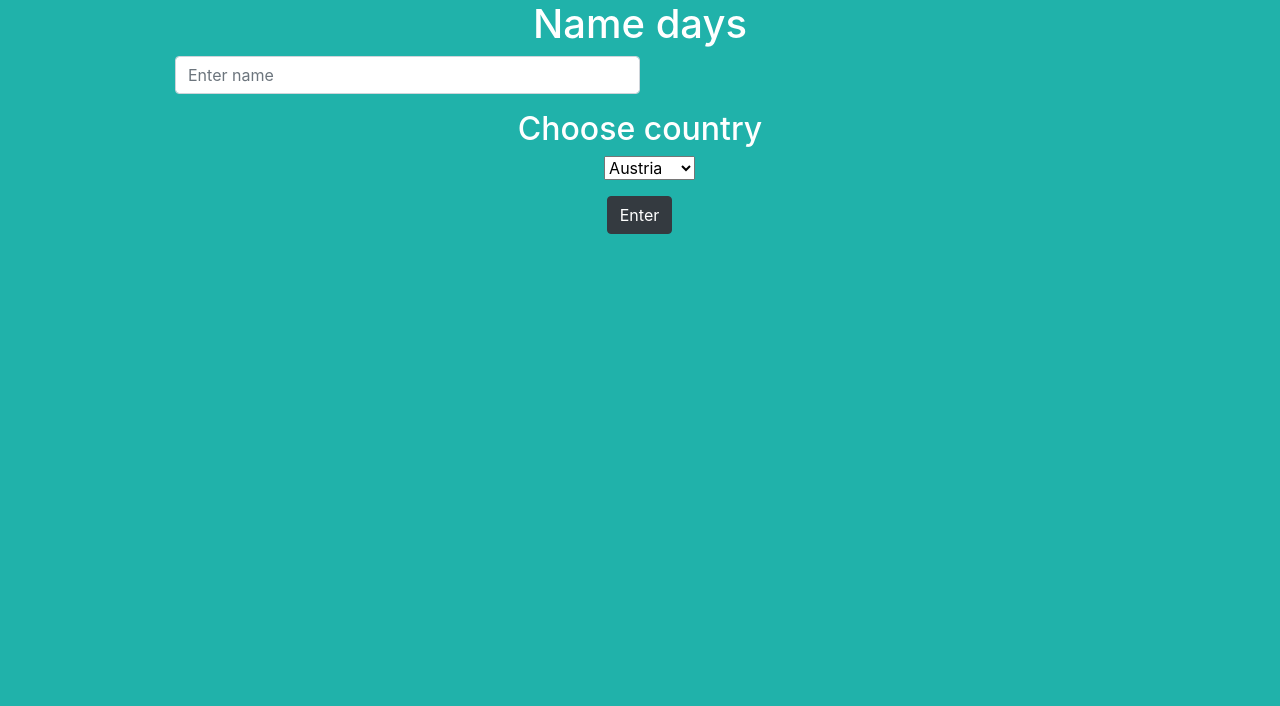
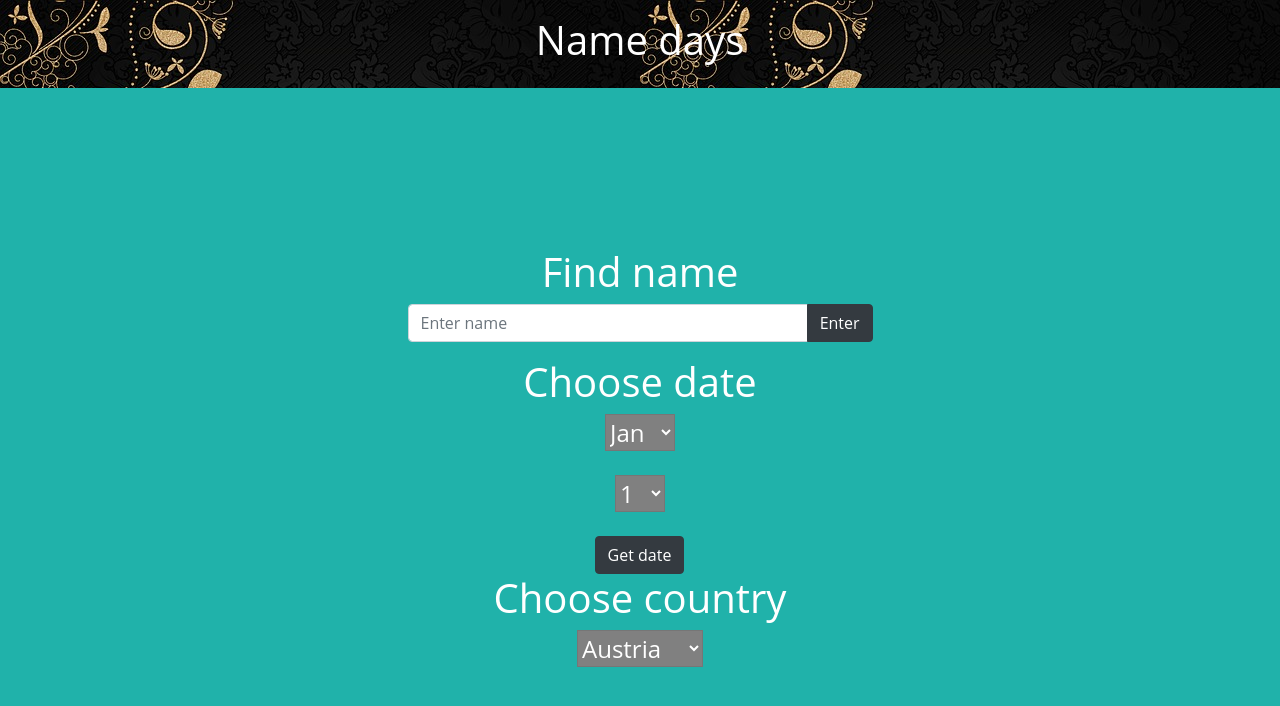
Before and after one commit to bdnaima/namesday-app, a plain HTML site: page index.html in a window 1280 px wide. Drawn offline with nearby package versions, Linux system fonts and the light colour scheme.

Commit message:
Styling, more select/option elements and code.

```diff
--- a/assets/scripts/app.js
+++ b/assets/scripts/app.js
@@ -1,37 +1,31 @@
-
 
 
 const buttonEl = document.querySelector("#button");
-const userInputEl = document.querySelector("#userInput")
-const userInputCountry = document.querySelector("#userInputCountry")
+const userInputEl = document.querySelector("#userInput");
+const userInputCountry = document.querySelector("#userInputCountry");
 
 buttonEl.addEventListener('click', async function() {
 
     const userInput = userInputEl.value;
-    const country = userInputCountry.value
-   // const userInputTwo = userInputCountry.value;
+    const country = userInputCountry.value;
 
 
-    const response = await fetch(`https://api.abalin.net/getdate?name=${userInput}&country=${country}`);
+    const response = await fetch(`https://api.abalin.net/getdate?name=${userInput}&country=${country}`)
     const data = await response.json()
-    console.log(data);
+    console.log(data)
 
 
     const nameInput = document.querySelector("#nameInput");
 
     let html = "";
+
+
     data.results.forEach(async (item) => {
 
-        const response = await fetch(`https://api.abalin.net/namedays?&month=${item.month}&day=${item.day}`);
-        const result = await response.json();
 
-        html += `<h1>${item.name}</h1>
-                <h2>Month</h2>
-                <h3>${item.month}</h3>
-                <h2>Day</h2>
-                <h3>${item.day}</h3>
-                <h2>Other names around the world</h2>
-                <p>${result.data[0].namedays}</p>`;
+        html += `<h2>${item.name}</h2>
+                <h3 style = "background-color: red; width: 50%; text-align: center;">${item.month}</h3>
+                <h3 style="background-color: white; color: black; width: 50%; text-align: center;">${item.day}</h3>`;
 
         nameInput.innerHTML = html;
 
@@ -39,10 +33,23 @@ buttonEl.addEventListener('click', async function() {
 
     });
 
+});
 
+// Getting the dat  e
+const userInputMonth = document.querySelector("#userInputMonth");
+const dateButton = document.querySelector("#dateButton")
 
+dateButton.addEventListener('click', async function() {
+    const dateValue = userInputMonth.value;
+    const country = userInputCountry.value;
 
-   //console.log(userInput);
-//    console.log(userInputTwo);
+    const responseDate = await fetch(`https://api.abalin.net/namedays?country=${country}&month=${dateValue}&day=15`);
+    const result = await responseDate.json();
 
+    console.log(result);
+
+    const nameInput = document.querySelector('#nameInput');
+    const resultNames = result.data[0].namedays[country];
+
+    nameInput.innerHTML = `<p>${resultNames}</p>`;
 });
--- a/assets/styles/style.css
+++ b/assets/styles/style.css
@@ -7,51 +7,62 @@
     padding: 0;
 }
 
+header {
+    background-image: url("../images/background_name.jpg");
+    padding: 1em;
+}
+
+header h1 {
+    text-align: center;
+}
+
 body {
-    /* background-image: url("../images/background_name.jpg"); */
+
     background-color: lightseagreen;
     color: white;
+    font-family: open Sans, sans-serif;
 }
 
 .container {
     max-width: 960px;
+    display: flex;
+    flex-direction: column;
+    align-items: center;
+    margin-top: 5em;
     margin-left: auto;
     margin-right: auto;
 }
 
-.country-option {
-    display: flex;
-    justify-content: center;
-    flex-direction: column;
-}
 
-.country-option h2 {
-    text-align: center;
-}
 
-.country-option select {
-    align-self: center;
-    margin-left: 1.2em;
-    margin-bottom: 1rem;
+select {
+    background-color: gray;
+    color: white;
+    font-size: 1.5em;
+    margin-bottom: 1em;
 }
 
 .input-group-append {
     justify-content: space-evenly;
 }
 
-h1, h2, h3, p {
-    text-align: center;
-    color: white;
+#nameInput {
+    display: flex;
+    flex-direction: column;
+    align-items: center;
 }
 
-
-#input {
-    text-align: center;
+h2, h3 {
+    padding: 20px;
 }
 
 /* Tablet */
 
 @media screen and (min-width: 768px) {
+
+    .container {
+        margin-top: 10em;
+    }
     .input-group {
         max-width: 50%;
     }
@@ -60,6 +71,10 @@ h1, h2, h3, p {
 /* Desktop */
 
 @media screen and (min-width: 992px) {
+
+    .container {
+        margin-top: 10em;
+    }
     .input-group {
         max-width: 50%;
     }
--- a/index.html
+++ b/index.html
@@ -12,15 +12,74 @@
 </head>
 
 <body>
+    <header>
+        <h1>Name days</h1>
+    </header>
     <main class="container">
-        <h1>Name days</h1>
+
+        <h1>Find name</h1 style="background: red;">
 
         <div class="input-group mb-3">
             <input id="userInput" type="text" class="form-control" placeholder="Enter name"
                 aria-label="Recipient's username" aria-describedby="button-addon2">
+            <div class="input-group-append">
+                <button id="button" class="btn btn-dark" type="button">Enter</button>
+            </div>
         </div>
-        <div class="country-option">
-        <h2>Choose country</h2>
+        <h1>Choose date</h1>
+        <select id="userInputMonth">
+            <option value="1">Jan</option>
+            <option value="2">Feb</option>
+            <option value="3">Mar</option>
+            <option value="4">Apr</option>
+            <option value="5">May</option>
+            <option value="6">Jun</option>
+            <option value="7">Jul</option>
+            <option value="8">Aug</option>
+            <option value="9">Sep</option>
+            <option value="10">Oct</option>
+            <option value="11">Nov</option>
+            <option value="12">Dec</option>
+        </select>
+
+        <select id="userInputDay">
+            <option value="1">1</option>
+            <option value="2">2</option>
+            <option value="3">3</option>
+            <option value="4">4</option>
+            <option value="5">5</option>
+            <option value="6">6</option>
+            <option value="7">7</option>
+            <option value="8">8</option>
+            <option value="9">9</option>
+            <option value="10">10</option>
+            <option value="11">11</option>
+            <option value="12">12</option>
+            <option value="12">12</option>
+            <option value="13">12</option>
+            <option value="14">12</option>
+            <option value="15">12</option>
+            <option value="16">12</option>
+            <option value="17">12</option>
+            <option value="18">12</option>
+            <option value="19">12</option>
+            <option value="20">12</option>
+            <option value="21">12</option>
+            <option value="22">12</option>
+            <option value="23">12</option>
+            <option value="24">12</option>
+            <option value="25">12</option>
+            <option value="26">12</option>
+            <option value="27">12</option>
+            <option value="28">12</option>
+            <option value="29">12</option>
+            <option value="30">12</option>
+            <option value="31">12</option>
+        </select>
+        <div class="input-group-append">
+            <button id="dateButton" class="btn btn-dark" type="button">Get date</button>
+        </div>
+        <h1>Choose country</h1>
             <select id="userInputCountry">
                 <option value="at">Austria</option>
                 <option value="hr">Croatia</option>
@@ -37,15 +96,12 @@
                 <option value="se">Sweden</option>
                 <option value="us">USA</option>
             </select>
-        </div>
-
-        <div class="input-group-append">
-            <button id="button" class="btn btn-dark" type="button">Enter</button>
-        </div>
-
-
         <div id="nameInput">
-
+                <!-- <h1>Naima</h1>
+                <h3>Nov</h3>
+                <h3>17</h3>
+                <h2>Other names around the world</h2>
+                <p>${result.data[0].namedays}</p> -->
         </div>
 
         <script src="assets/scripts/namesdayabalin.js"></script>
```
